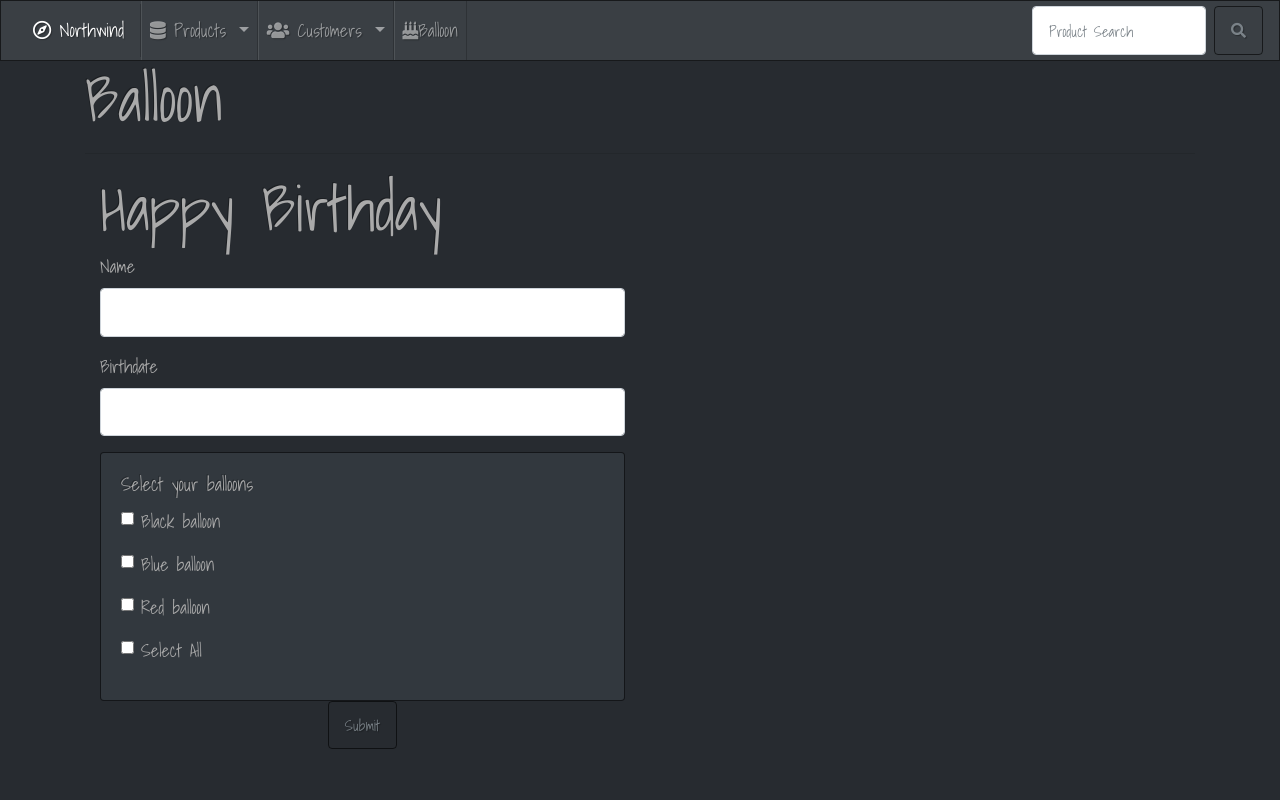
After one commit to DeifiedExile/Northwind, an ASP.NET Core app: template Views/Home/Balloon.cshtml in a window 1280 px wide. The commit adds this page. Run offline with ASP.NET Core 8, Linux system fonts and the light colour scheme; the template is opened without the code that fills it, so the values that code supplies are empty; some libraries are stand-ins or nearby versions.

Commit message:
Set up balloons page. Configured balloon images to appear/disappear based on checkbox selections. Configured birthday message text color to change when hovering over balloon color label. Implemented alert toast pop up if no balloons are selected upon submit

```diff
--- a/Controllers/HomeController.cs
+++ b/Controllers/HomeController.cs
@@ -6,5 +6,6 @@ namespace Northwind.Controllers
     public class HomeController : Controller
     {
         public ActionResult Index() => View();
+        public ActionResult Balloon() => View();
     }
 }
--- /dev/null
+++ b/Views/Home/Balloon.cshtml
@@ -0,0 +1,75 @@
+
+@{
+    ViewData["Title"] = "Balloon";
+}
+@section Scripts {
+    <script type="text/javascript" src="/js/balloon.js"></script>
+
+
+}
+
+<h1>Balloon</h1>
+<hr/>
+
+<div class="container">
+    <h1 class="animated" id="msgBDay">Happy Birthday</h1>
+    <div class="row">
+        <div class="col-md-6">
+            <div class="form-group">
+                <label for="name">Name</label>
+                <input type="text" class="form-control" id="name" />
+            </div>
+            <div class="form-group">
+                <label for="birthDate">Birthdate</label>
+                <input type="text" class="form-control" id="birthDate" />
+            </div>
+            <div class="card">
+                <div class="card-body">
+                    <h5 class="card-title">Select your balloons</h5>
+                    <div class="form-group form-check">
+                        <input type="checkbox" id="Black" class="form-check-input blnCheck" />
+                        <label class="form-check-label labelColor" data-color="black">Black balloon</label>
+                    </div>
+                    <div class="form-group form-check">
+                        <input type="checkbox" id="Blue" class="form-check-input blnCheck" />
+                        <label class="form-check-label labelColor" data-color="blue">Blue balloon</label>
+                    </div>
+                    <div class="form-group form-check">
+                        <input type="checkbox" id="Red" class="form-check-input blnCheck" />
+                        <label class="form-check-label labelColor" data-color="red">Red balloon</label>
+                    </div>
+                    <div class="form-group form-check">
+                        <input type="checkbox" id="checkAll" class="form-check-input blnCheckAll" />
+                        <label class="form-check-label">Select All</label>
+                    </div>
+
+
+
+                </div>
+            </div>
+            <div class="text-center">
+                <button type="button" id="bDaySubmit" class="btn btn-outline-secondary">Submit</button>
+            </div>
+            <div class="toast text-center" id="toastBDay">
+                <div class="toast-header">
+                    <div class="text-left mr-1">
+                        <button type="button" class="btnCloseToast">X</button>
+                    </div>
+                    <div class="text-center mx-1">
+                        <h3>Alert</h3>
+                    </div>
+                </div>
+                <div class="toast-body text-center">
+                    <h4>You must select a balloon color!</h4>
+                </div>
+            </div>
+        </div>
+        <div class="col-md-6">
+            <img src="~/img/black.png" id="imgBlack" style="visibility: hidden" />
+            <img src="~/img/blue.png" id="imgBlue" style="visibility:hidden" />
+            <img src="~/img/red.png" id="imgRed" style="visibility:hidden" />
+        </div>
+    </div>
+
+
+</div>
--- a/Views/Shared/_Layout.cshtml
+++ b/Views/Shared/_Layout.cshtml
@@ -8,19 +8,20 @@
     <!-- bootstrap -->
     <!--<link rel="stylesheet" href="https://stackpath.bootstrapcdn.com/bootstrap/4.1.3/css/bootstrap.min.css" integrity="sha384-MCw98/SFnGE8fJT3GXwEOngsV7Zt27NXFoaoApmYm81iuXoPkFOJwJ8ERdknLPMO" crossorigin="anonymous">-->
     <link href="https://stackpath.bootstrapcdn.com/bootswatch/4.3.1/slate/bootstrap.min.css" rel="stylesheet" />
-
+    <link rel="stylesheet" href="https://cdnjs.cloudflare.com/ajax/libs/animate.css/3.7.2/animate.min.css"/>
     <!-- font awesome -->
-    <link rel="stylesheet" href="https://use.fontawesome.com/releases/v5.6.3/css/all.css" integrity="sha384-UHRtZLI+pbxtHCWp1t77Bi1L4ZtiqrqD80Kn4Z8NTSRyMA2Fd33n5dQ8lWUE00s/" crossorigin="anonymous">
+    <link rel="stylesheet" href="https://use.fontawesome.com/releases/v5.6.3/css/all.css" integrity="sha384-UHRtZLI+pbxtHCWp1t77Bi1L4ZtiqrqD80Kn4Z8NTSRyMA2Fd33n5dQ8lWUE00s/" crossorigin="anonymous"/>
     <!-- google font -->
-    <link href="https://fonts.googleapis.com/css?family=Fjalla+One" rel="stylesheet">
+    @*<link href="https://fonts.googleapis.com/css?family=Fjalla+One" rel="stylesheet">*@
+    <link href="https://fonts.googleapis.com/css?family=Shadows+Into+Light&display=swap" rel="stylesheet">
     <!-- client -->
     <link rel="stylesheet" href="/css/client.css" />
-    <link rel="stylesheet" href="~/css/jQueryUI.css"/>
+    <link rel="stylesheet" href="~/css/jQueryUI.css" />
 </head>
 <body>
     <!-- navbar -->
     <nav class="navbar navbar-expand-lg navbar-dark bg-primary">
-        <a class="navbar-brand" href="#"><i class="far fa-compass"></i> Northwind</a>
+        <a class="navbar-brand" @*href="#"*@ asp-action="Index"><i class="far fa-compass"></i> Northwind</a>
         <button class="navbar-toggler" type="button" data-toggle="collapse" data-target="#navbarSupportedContent" aria-controls="navbarSupportedContent" aria-expanded="false" aria-label="Toggle navigation">
             <span class="navbar-toggler-icon"></span>
         </button>
@@ -47,6 +48,12 @@
                         <a class="dropdown-item" asp-action="Sign In"><i class="fas fa-key"></i> Sign In</a>
                     </div>
                 </li>
+
+                <li class="nav-item">
+                    <a class="nav-link" asp-action="Balloon"  role="button">
+                        <i class="fas fa-birthday-cake"></i>Balloon
+                    </a>
+                </li>
             </ul>
             <form class="form-inline my-2 my-lg-0">
                 <input class="form-control mr-sm-2 sr-only-focusable" type="search" placeholder="Product Search" aria-label="Search">
@@ -67,6 +74,7 @@
     <script src="http://code.jquery.com/ui/1.12.0/jquery-ui.min.js"
             integrity="sha256-eGE6blurk5sHj+rmkfsGYeKyZx3M4bG+ZlFyA7Kns7E="
             crossorigin="anonymous"></script>
+
     @RenderSection("Scripts", required: false)
 </body>
 </html>
--- a/wwwroot/css/client.css
+++ b/wwwroot/css/client.css
@@ -1,3 +1,28 @@
 body {
-    font-family: 'Fjalla One', sans-serif;
+    font-family: 'Shadows Into Light', cursive;
+    font-size:large;
+
 }
+h1 {
+    font-size: 3.5em;
+}
+
+#msgBDay {
+    display: inline-block;
+
+}
+#toastBDay {
+    margin: 0;
+    position: absolute;
+    top: 50%;
+    left: 50%;
+    -ms-transform: translate(-50%, -50%);
+    transform: translate(-50%, -50%);
+    color: black;
+    -webkit-font-smoothing: antialiased;
+}
+#toastBDay .toastbody {
+    -webkit-font-smoothing: antialiased;
+    font-weight: bold;
+    letter-spacing: 1px;
+}
--- /dev/null
+++ b/wwwroot/js/balloon.js
@@ -0,0 +1,64 @@
+$(document).ready(function () {
+    $('#birthDate').datepicker();
+
+    $('#bloon').draggable();
+
+    $('.form-check-input').each(function () {
+        $(this).prop('checked', false);
+    });
+
+    $('.blnCheck').on('change', function () {
+
+        $('#img' + this.id).css('visibility', 'visible');
+
+        $(this).is(':checked') ? $('#img' + this.id).removeClass().addClass('animated slideInUp') : $('#img' + this.id).addClass('animated slideOutUp');
+    });
+
+    var animEffect;
+    var selector = Math.floor((Math.random() * 5) + 1);
+    switch (selector) {
+        case 1: animEffect = 'heartBeat';
+            break;
+        case 2: animEffect = 'wobble';
+            break;
+        case 3: animEffect = 'flip';
+            break;
+        case 4: animEffect = 'lightSpeedIn';
+            break;
+        case 5: animEffect = 'jackInTheBox';
+            break;
+    }
+
+    $('#msgBDay').addClass(animEffect);
+
+    $('#checkAll').on('change', function () {
+        var checkToggle = $(this).prop('checked');
+        $('.blnCheck').each(function () {
+            $(this).prop('checked', checkToggle).change();
+        });
+    });
+
+    $('#bDaySubmit').on('click', function () {
+
+        if (!$('.blnCheck:checked').length > 0) {
+            $('#toastBDay').toast({ autohide: false }).toast('show');
+        }
+    });
+    $('.btnCloseToast').on('click', function () {
+        $(this).parents().toast('hide');
+    });
+
+    $(document).on('keyup', function (e) {
+        if (e.which === 27) {
+            $('.toast').toast('hide');
+        }
+    });
+    $('.labelColor').on('mouseenter', function () {
+        var color = $(this).data("color");
+        $('#msgBDay').css("color", color);
+    }).on('mouseleave', function () {
+        $('#msgBDay').css("color", "");
+    });
+
+
+});
```
Also changed, not shown: Views/Home/Index.cshtml (+50 -6 lines), wwwroot/js/client.js (+53 -9 lines), Northwind.csproj.
